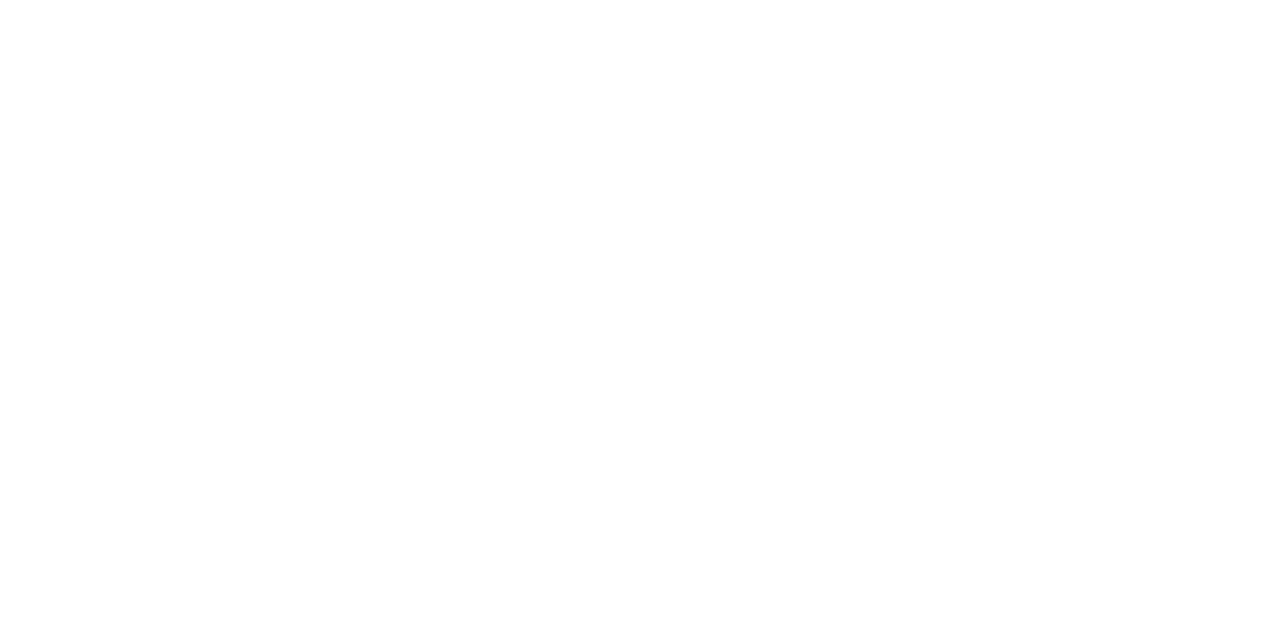
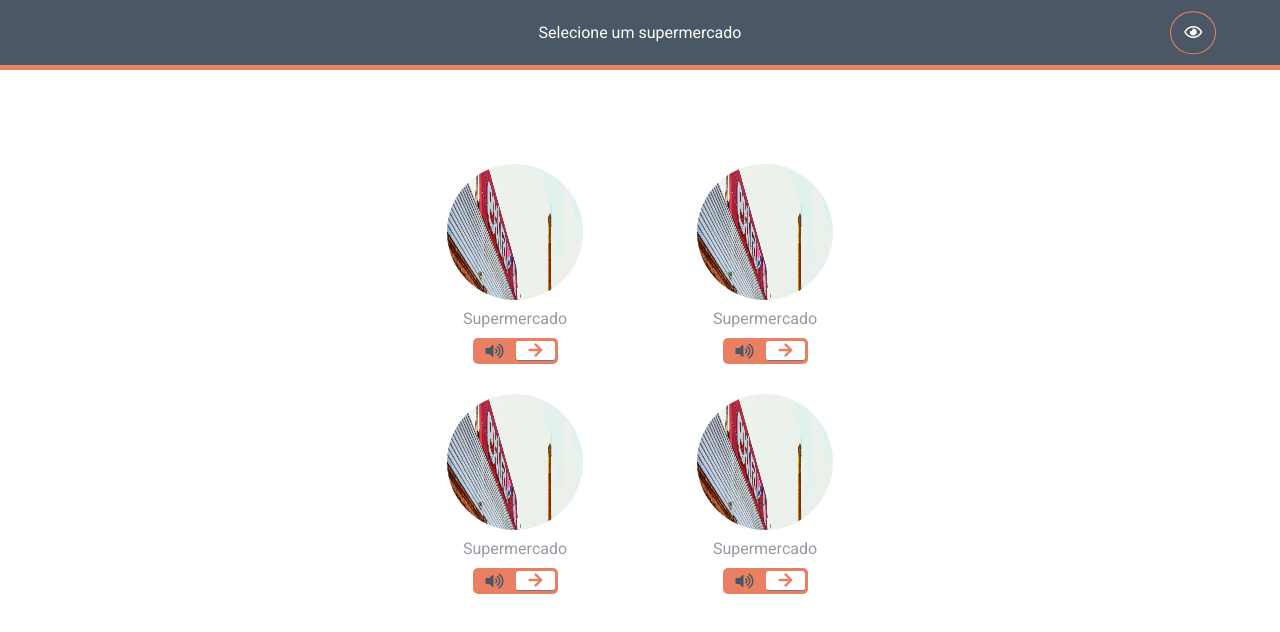
Before and after one commit to lucasfieri/MeAcha, a React (Create React App) app: page /Shell in a window 1280 px wide. Shown: the top 632 px of the page. Built offline with nearby package versions, Linux system fonts and the light colour scheme.

Commit message:
create seconde navbar

```diff
--- a/src/components/App.js
+++ /dev/null
@@ -1,20 +0,0 @@
-import React, { Component } from 'react';
-import '../css/reset.css';
-import '../css/default.css';
-import '../css/nav.css';
-
-class App extends Component {
-
-  render() {
-    return (
-      <div className="container">
-        <nav>
-            <h1 className="title">Selecione um supermercado</h1>
-            <i className="far fa-eye eye"></i>
-        </nav>
-      </div>
-    );
-  }
-}
-
-export default App;
--- a/src/components/Nav.js
+++ b/src/components/Nav.js
@@ -1,22 +1,48 @@
-
 import React, { Component } from 'react';
-// eslint-disable-next-line
-import { Router, Link } from "@reach/router";
-import App from './App';
-import Supermarket from './Supermarket';
-
+import '../css/reset.css';
+import '../css/default.css';
+import '../css/nav.css';
+import { Link } from "@reach/router";
 
 class Nav extends Component {
-    render() {
+
+  render() {
+  const screen = window.localStorage.getItem("activeScreen")
+    if (screen === "home") {
       return (
-        <div>
-            <App />
-            <Router>
-                <Supermarket path="/" />
-            </Router>
+        <div className="container">
+          <nav>
+            <h1 className="title">Selecione um supermercado</h1>
+            <i className="far fa-eye eye"></i>
+          </nav>
         </div>
       );
     }
+
+    else if (screen === "detail") {
+      return (
+        <div className="container">
+          <nav>
+            <Link to="/Shell"><i className="fas fa-chevron-left arrow-back"></i></Link>
+            <h1 className="title">Supermercado 1</h1>
+          </nav>
+        </div>
+      );
+    }
+
+    else {
+      return (
+        <div className="container">
+          <nav>
+            <h1 className="title">Selecione um supermercado</h1>
+            <i className="far fa-eye eye"></i>
+          </nav>
+        </div>
+      );
+    }
+
+
   }
+}
 
-  export default Nav;
+export default Nav;
--- /dev/null
+++ b/src/components/Shell.js
@@ -0,0 +1,23 @@
+import React, { Component } from 'react';
+import { Router } from "@reach/router";
+import Nav from './Nav';
+import Supermarket from './Supermarket';
+import SupermarketDetail from './SupermarketDetail';
+
+class Shell extends Component {
+
+  render() {
+      return (
+        <div>
+            <Nav />
+            <Router>
+                <Supermarket path="/" />
+                <SupermarketDetail path="Splash/Detail" />
+            </Router>
+
+        </div>
+      );
+    }
+  }
+
+  export default Shell;
--- a/src/components/Splash.js
+++ b/src/components/Splash.js
@@ -5,7 +5,7 @@ import  '../css/splash.css';
 class Splash extends Component {
     componentDidMount(){
         setTimeout(function() {
-            window.location.pathname="/Nav";
+            window.location.pathname="/Shell";
         }, 3000);
     }
     render() {
--- a/src/components/Supermarket.js
+++ b/src/components/Supermarket.js
@@ -5,10 +5,14 @@ import { Link } from "@reach/router";
 
 
 class Supermarket extends Component {
+  componentWillMount() {
+    window.localStorage.setItem("activeScreen", "home");
+}
+
   render() {
     return (
       <ul className="list-supermarket">
-        <li><Link to="/Detail"><img src={Image} className="img-supermarket" alt="Supermercado Extra"></img></Link>
+        <li><Link to="Splash/Detail"><img src={Image} className="img-supermarket" alt="Supermercado Extra"></img></Link>
           <p className="supermarket-name">Supermercado</p>
           <div className="buttons">
             <i className="fas fa-volume-up button-volume"></i>
--- a/src/components/SupermarketDetail.js
+++ b/src/components/SupermarketDetail.js
@@ -1,14 +1,26 @@
-import React from 'react';
+import React, { Component } from 'react';
 import Image from '../images/extra-frente.jpg';
 import '../css/supermarketdetail.css';
 
-const SupermarketDetail = () =>
+class SupermarketDetail extends Component {
+    componentWillMount() {
+        window.localStorage.setItem("activeScreen", "detail");
+    }
+
+
+    render() {
+        return (
             <div className="containerDetail">
+                <div className="image-border">
                     <img src={Image} alt="Detalhe" className="detail"></img>
+                </div>
                 <h2 className="name-supermarket-detail color-detail">EXTRA</h2>
                 <h3 className="street-detail color-detail magin-weight-detail">R. Maria Cinto de Biagi, 164</h3>
                 <h3 className="neighborhood-detail magin-weight-detail">Jardim Santa Rosália</h3>
                 <h3 className="city-detail color-detail magin-weight-detail">Sorocaba - SP, 18090-000</h3>
             </div>
+        );
 
+    }
+}
 export default SupermarketDetail;
--- a/src/css/nav.css
+++ b/src/css/nav.css
@@ -1,4 +1,3 @@
-
 nav{
     display: flex;
     height: 100%;
@@ -26,3 +25,12 @@ nav{
     border-radius: 100%;
     padding: 1%;
 }
+
+.arrow-back{
+    position: absolute;
+    left: 5%;
+    top: 50%;
+    transform: translateY(-50%);
+    color: #ffffff;
+    font-size: 1em;
+}
--- a/src/css/supermarket.css
+++ b/src/css/supermarket.css
@@ -2,7 +2,13 @@
     width: 65px;
     height: 65px;
     border-radius: 100%;
+}
 
+@media (min-width: 768px) {
+    .img-supermarket {
+        width: 17vmin;
+        height: 17vmin;
+    }
 }
 
 .list-supermarket {
@@ -28,12 +34,19 @@ li {
 }
 
 ul {
-    margin-top: 10%;
+    margin-top: 5%;
     margin-left: auto;
     margin-bottom: auto;
     margin-right: auto;
     max-width: 250px;
 }
+
+@media (min-width: 768px) {
+    ul {
+        max-width: 500px;
+    }
+}
+
 .buttons {
     width: 85px;
     height: 26px;
--- a/src/css/supermarketdetail.css
+++ b/src/css/supermarketdetail.css
@@ -6,7 +6,7 @@
     align-items: center;
     align-content: center;
     margin: auto;
-    padding-top: 100px;
+    padding-top: 60px;
     border-bottom: 5px solid rgb(233, 128, 99);
     height: 100%;
 }
@@ -14,14 +14,22 @@
 .detail {
     width: 170px;
     height: 170px;
-    border-radius: 100%;
+    border-radius: 50%;
     margin: auto;
     position: relative;
+    padding: 1px;
+    transform: rotate(-45deg);
+}
+
+.image-border {
+    display: flex;
+    border-radius: 50%;
     border-bottom: 3px solid rgb(75, 87, 100);
     border-right: 3px solid rgb(75, 87, 100);
     border-left: 3px solid rgb(233, 128, 99);
     border-top: 3px solid rgb(233, 128, 99);
-    padding: 1px;
+    transform: rotate(45deg);
+    margin: auto;
 }
 
 .name-supermarket-detail {
--- a/src/index.js
+++ b/src/index.js
@@ -1,17 +1,14 @@
 import React from 'react';
 import ReactDOM from 'react-dom';
-// eslint-disable-next-line
 import { Router} from "@reach/router";
-import Nav from './components/Nav';
+import Shell from './components/Shell';
 import Splash from './components/Splash';
-import SupermarketDetail from './components/SupermarketDetail'
 
 ReactDOM.render(
     <div>
         <Router>
             <Splash path="/" />
-            <Nav path="Nav/*" />
-            <SupermarketDetail path="/Detail" />
+            <Shell path="Shell/*" />
         </Router>
     </div>
 , document.getElementById('root')
```
Also changed, not shown: src/service/StateService.js (added, +16 -0 lines). Lines whose indentation alone changed are shown as unchanged.
